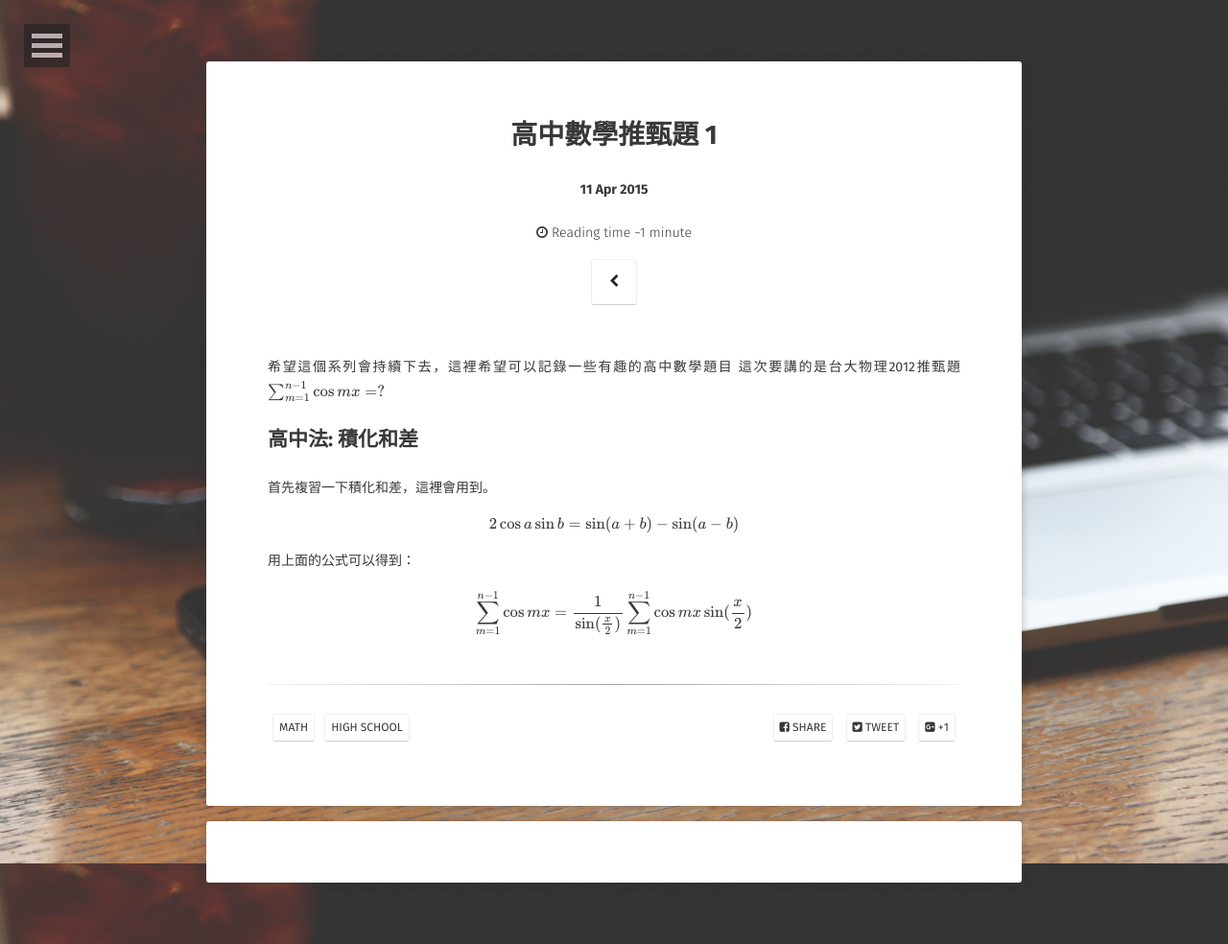
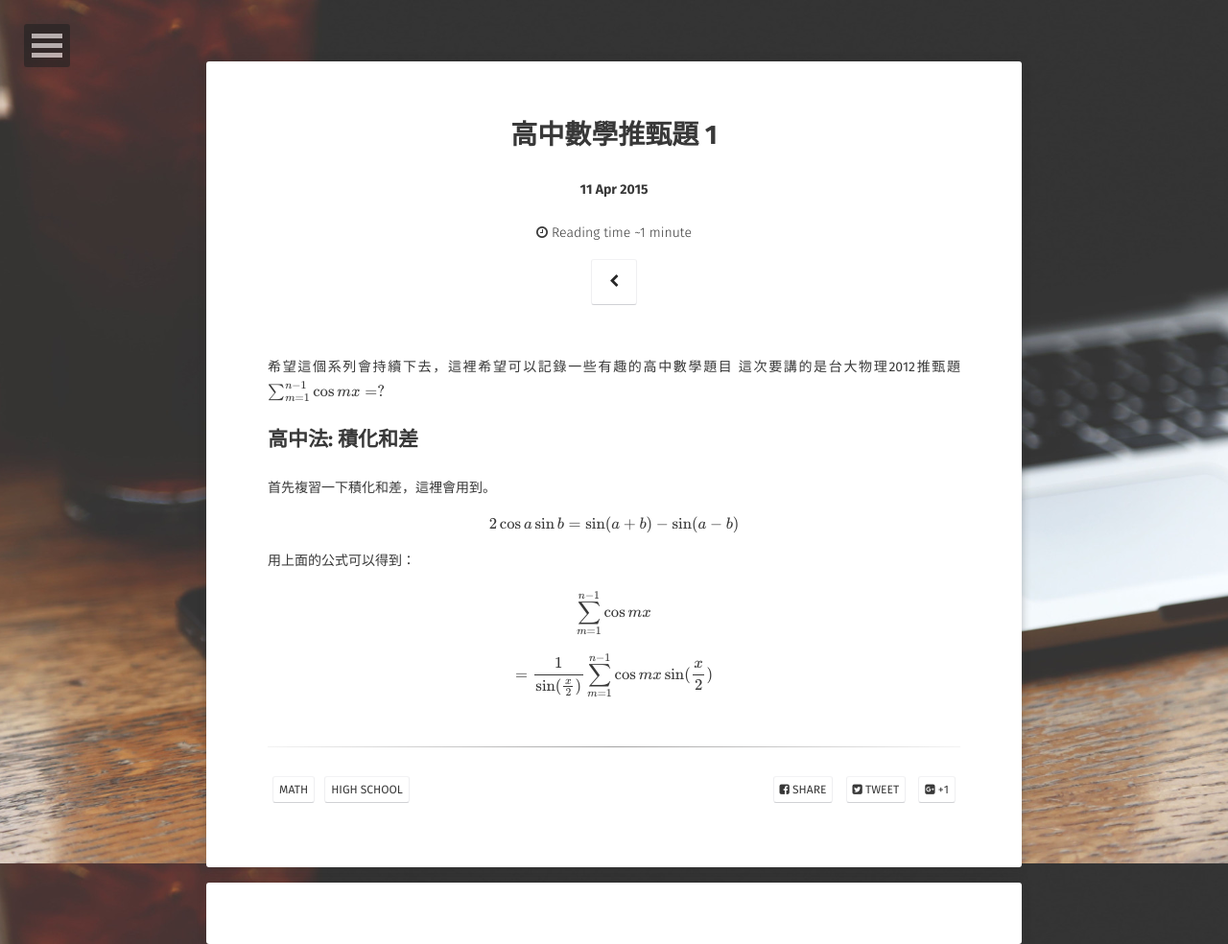
Before and after one commit to SungLinHsieh/sunglinhsieh.github.io, a Jekyll site: the page built from _posts/2015-04-11-高中數學推甄題-1.md, in a window 1280 px wide. Shown: the whole page at 96% size. Built offline with Jekyll 4.4.1, drawn with Linux system fonts in a browser that asks for light colours; some web fonts are replaced; formulas are drawn with MathJax 3; comment, search, counter and statistics services are not loaded.

```diff
--- a/_posts/2015-04-11-高中數學推甄題-1.md
+++ b/_posts/2015-04-11-高中數學推甄題-1.md
@@ -18,7 +18,6 @@ comments: true
 首先複習一下積化和差，這裡會用到。
 \\[2\cos a \sin b = \sin(a+b) - \sin(a-b)\\]
 用上面的公式可以得到：
-\\[
- \sum_{m=1}^{n-1} \cos mx \\
- = \frac{1}{\sin(\frac{x}{2})} \sum_{m=1}^{n-1} \cos mx \sin(\frac{x}{2})
+\\[ \sum_{m=1}^{n-1} \cos mx \\]
+\\[ = \frac{1}{\sin(\frac{x}{2})} \sum_{m=1}^{n-1} \cos mx \sin(\frac{x}{2})
  \\]
```
Also changed, not shown: 2 other files.
